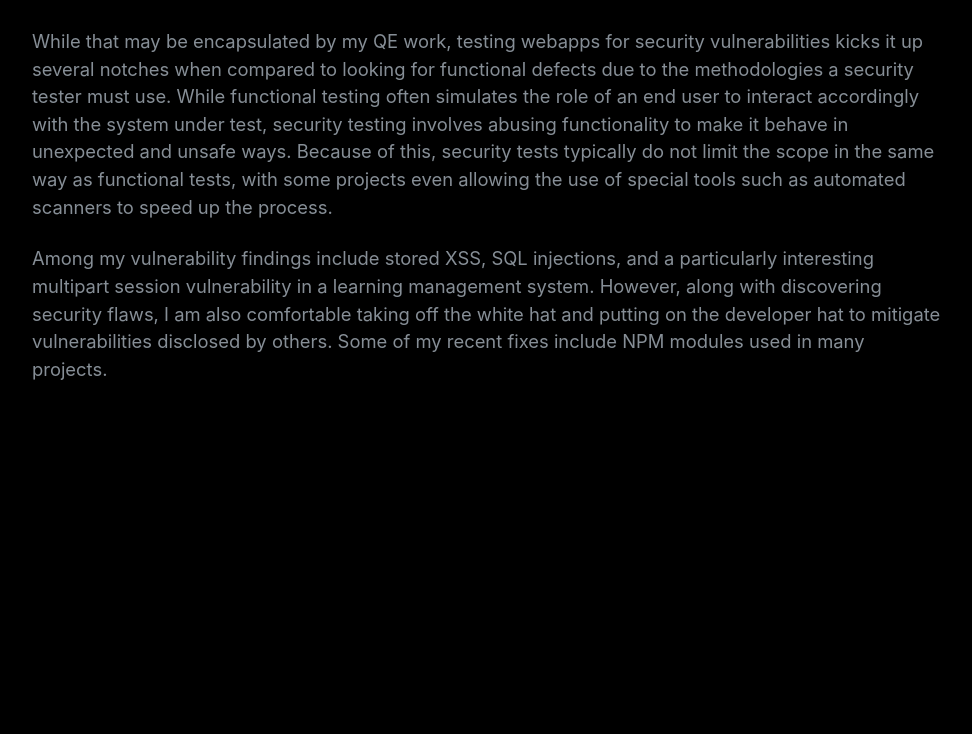
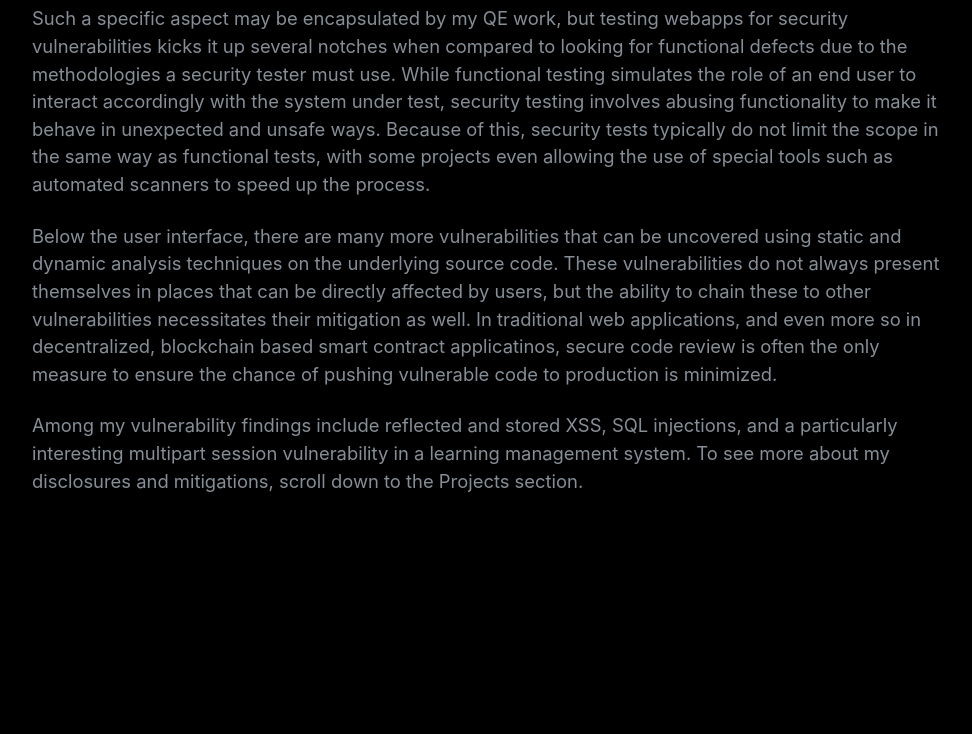
Before and after one commit to bbeale/bbeale.github.io, a plain HTML site: page index.html in a window 1280 px wide. Shown: the part 1924-2658 px from the top of the page, without its empty margins (288-1260 px from the left). Drawn offline with Linux system fonts and the light colour scheme; a web font is replaced by a local one.

Commit message:
Security section update.

```diff
--- a/index.html
+++ b/index.html
@@ -106,11 +106,29 @@
 
 				<hr class="mb-1">
 
-				<p class="lead mb-4">I am highly motivated by studying the ways in which software behavior can differ from what the end user might expect. </p>
+				<p class="lead mb-4">I am highly motivated by studying the ways in which software behavior can differ
+					from what the end user might expect. </p>
 
-				<p class="lead mb-4">While that may be encapsulated by my QE work, testing webapps for security vulnerabilities kicks it up several notches when compared to looking for functional defects due to the methodologies a security tester must use. While functional testing often simulates the role of an end user to interact accordingly with the system under test, security testing involves abusing functionality to make it behave in unexpected and unsafe ways. Because of this, security tests typically do not limit the scope in the same way as functional tests, with some projects even allowing the use of special tools such as automated scanners to speed up the process. </p>
+				<p class="lead mb-4">Such a specific aspect may be encapsulated by my QE work, but testing webapps for
+					security vulnerabilities kicks it up several notches when compared to looking for functional
+					defects due to the methodologies a security tester must use. While functional testing simulates the
+					role of an end user to interact accordingly with the system under test, security testing involves
+					abusing functionality to make it behave in unexpected and unsafe ways. Because of this, security
+					tests typically do not limit the scope in the same way as functional tests, with some projects even
+					allowing the use of special tools such as automated scanners to speed up the process. </p>
 
-				<p class="lead mb-4">Among my vulnerability findings include stored XSS, SQL injections, and a particularly interesting multipart session vulnerability in a learning management system. However, along with discovering security flaws, I am also comfortable taking off the white hat and putting on the developer hat to mitigate vulnerabilities disclosed by others. Some of my recent fixes include NPM modules used in many projects. </p>
+				<p class="lead mb-4">Below the user interface, there are many more vulnerabilities that can be
+					uncovered using static and dynamic analysis techniques on the underlying source code. These
+					vulnerabilities	do not always present themselves in places that can be directly affected by users,
+					but the ability to chain these to other vulnerabilities necessitates their mitigation as well. In
+					traditional web applications, and even more so in decentralized, blockchain based smart contract
+					applicatinos, secure code review is often the only measure to ensure the chance of pushing
+					vulnerable code to production is minimized. </p>
+
+				<p class="lead mb-4">Among my vulnerability findings include reflected and stored XSS, SQL injections,
+					and a particularly interesting multipart session vulnerability in a learning management system.
+					To see more about my disclosures and mitigations, scroll down to the Projects section.
+				</p>
 			</div>
 		</section>
 
```
